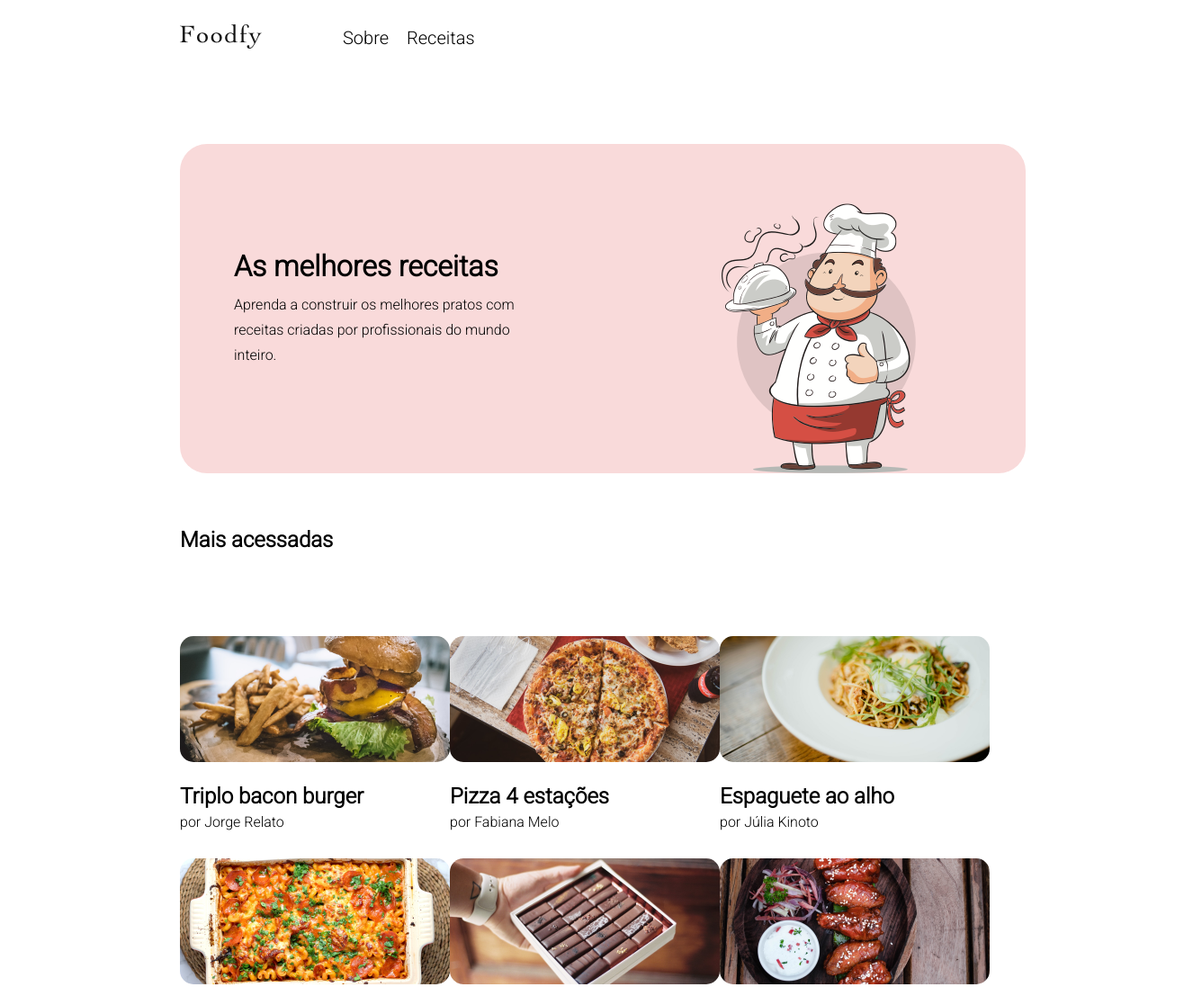
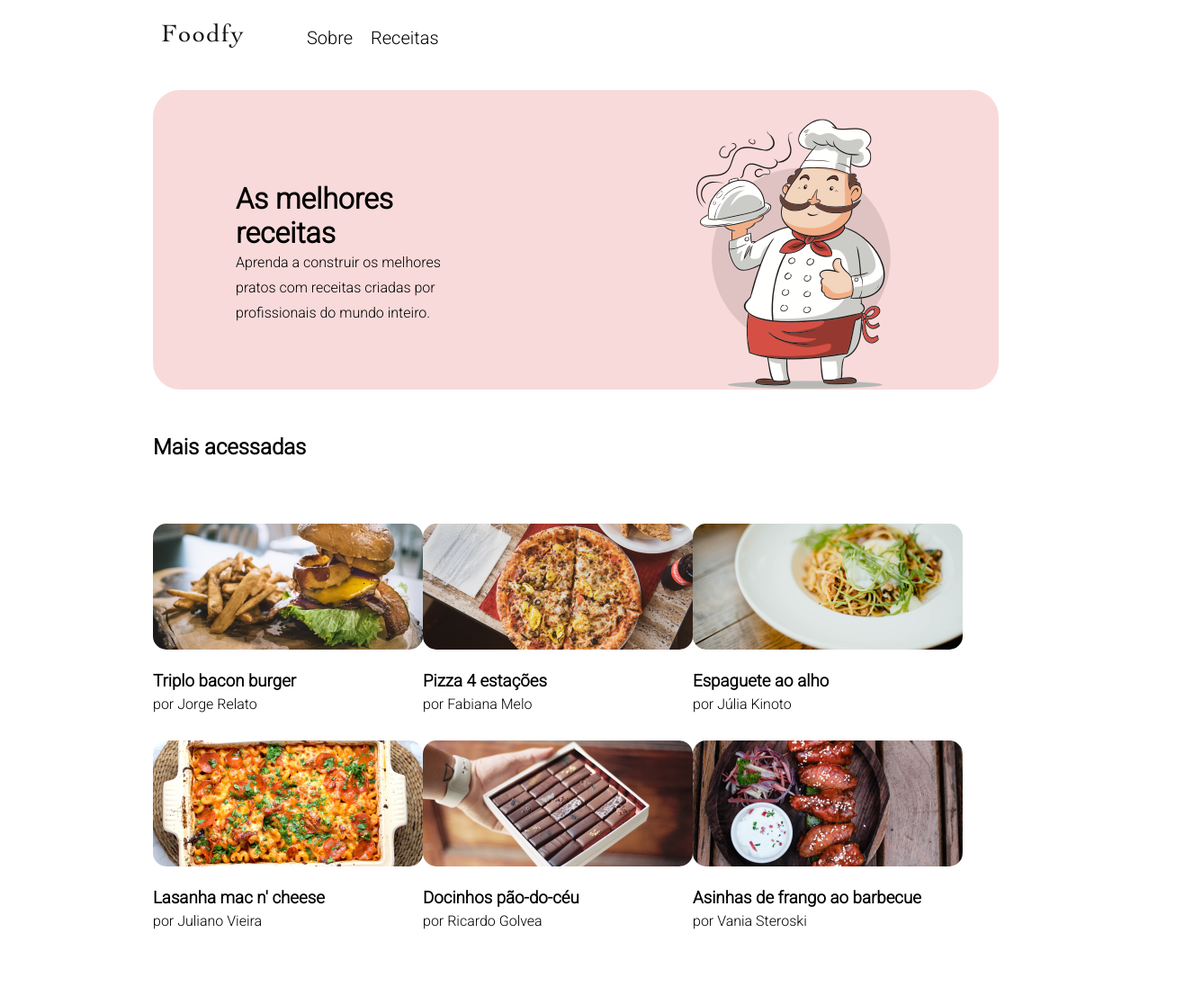
Before and after one commit to danieldantasnew/ProjetoFoodfy, a plain HTML site: page foodfy-inicial.html in a window 1280 px wide. Shown: the top 1097 px of the page at 90% size, 1326 px wide, since content can reach past the window. Drawn offline with Linux system fonts and the light colour scheme.

Commit message:
adicionando resposividade

```diff
--- a/foodfy-inicial.html
+++ b/foodfy-inicial.html
@@ -8,12 +8,13 @@
     </head>
 
     <body>
+
+        <section class="corpo">
+
             <header>
                 <div class = "links">
                     <div class="imagemLogo">
-                    <img src = "Imagens/logo.png" usemap="#botaoInicio">
-                    <map name = "botaoInicio">
-                        <area shape = "rect" href = "foodfy-inicial.html" coords = "-1,-1,90,26"/>
+                        <a href="foodfy-inicial.html"><img src = "Imagens/logo.png"></a>
                     </div>
 
                     <a href = "sobre.html">Sobre</a>
@@ -22,16 +23,21 @@
                 </div>
             </header>
 
-        <div class="organizaLayout">
+
             <div class="layout">
-                <img src = "chef.png" alt = "chef">
+                <div class="layoutTexto">
                     <h1>As melhores receitas</h1>
                     <p>Aprenda a construir os melhores pratos com receitas criadas por profissionais do mundo inteiro.</p>
-                <h2>Mais acessadas</h2>
                 </div>
+
+                <img src = "chef.png" alt = "chef">
+
             </div>
 
 
+            <h2>Mais acessadas</h2>
+
+            <div class="organizaCard">
                 <section class="cards">
                     <div class="card" id="Imagens/burger.png">
                         <div class="card_imagem">
@@ -110,6 +116,7 @@
                         </div>
                     </div>
                 </section>
+            </div>
 
             <div class="modal_overlay">
                 <div class="modal">
@@ -130,14 +137,13 @@
                     </div>
                 </div>
             </div>
-
+         <script src="scriptF.js"></script>
+        </section>
 
         <footer>
             <div class="rodape">
                 <p>Todos direitos reservados, receitas Foodfy.</p>
             </div>
         </footer>
-
-        <script src="scriptF.js"></script>
     </body>
 </html>
--- a/styles.css
+++ b/styles.css
@@ -4,6 +4,7 @@
     margin: 0;
     padding: 0;
     border: 0;
+    box-sizing: border-box;
 }
 
 :root{
@@ -19,11 +20,22 @@ body{
 
 header{
     /*position: fixed; olhar o video sobre a position fixed*/
-    padding: 30px 200px;
     padding-top: 20px;
     background-color: var(--corWhite);
+    margin-left: 10px;
+    margin-right: 10px;
 }
 
+img{
+    max-width: 100%;
+    max-height: 100%;
+}
+
+
+.corpo{
+    max-width: 960px;
+    margin: 0 auto;
+}
 
 .links{
     display: flex;
@@ -32,7 +44,7 @@ header{
 
 
 .imagemLogo{
-    padding-right: 80px;
+    padding-right: 50px;
 }
 
 
@@ -41,7 +53,7 @@ header{
     color: black;
     padding: 10px;
     font-size: 20px;
-
+    position: relative;
 }
 
 .links a:hover{
@@ -50,60 +62,75 @@ header{
     transition: 100ms;
 }
 
+.links a::after{
+    width: 0;
+    content: '';
+    background-color: black;
+    height: 2px;
+    bottom: 0px;
+    left: 0;
+    position: absolute;
+}
+
+.links a:hover::after{
+    width: 100%;
+    transition:  width 200ms ease-in-out 0.1s;
+}
 /* === PRIMEIRO LAYOUT === */
 
-.organizaLayout{
-    padding: 30px 200px;
+.layout{
+    display: flex;
+    flex-wrap: wrap;
+    align-items: center;
+    justify-content: space-between;
+    background-color: #f9dada;
+    max-width: 58.75em;
+    max-height: 33em;
+    padding: 2em;
+    border-radius: 30px;
+    padding-bottom: 1px;
     margin-top: 36px;
+    margin-left: 10px;
+    margin-right: 10px;
 }
 
-.layout{
-    background-color: #f9dada;
-    width: 940px;
-    height: 366px;
-    border-radius: 30px;
-    text-align: left;
-    position: relative;
-    margin-bottom: 100px;
+.layout img{
+    padding-right: 10%;
 }
 
-
-.layout img{
-    position: absolute;
-    left: 64%;
-    bottom: 0;
+.layoutTexto h1{
+    font-weight: bold;
+    font-size: 2em;
+    margin: 0px auto;
+    padding-left: 20%;
 }
 
-.layout h1{
-    padding: 117px 575px 10px 60px;
-    font-weight: bold;
-    font-size: 32px;
+.layoutTexto p{
+    line-height: 28px;
+    padding-left: 20%;
+    max-width: 300px;
 }
 
-
-.layout p{
-    padding: 0px 564px 117px 60px;
-    line-height: 28px;
-}
-
-.layout h2{
-    padding-top: 10px;
+.corpo h2{
     font-size: 24px;
-    margin: 50px auto;
     font-weight: bold;
+    margin-left: 10px;
+    margin-right: 10px;
 }
 
 /*=== CARDS ===*/
 
-
+.organizaCard{
+    margin-left: 10px;
+    margin-right: 10px;
+}
 .cards{
-    padding: 30px 200px;
     padding-top: 1px;
     margin: 20px auto;
-    display: grid;
-    grid-template-columns: 1fr 1fr 1fr;
+    display: flex;
+    flex-wrap: wrap;
+}
 
-}
 .card{
     margin-top: 30px;
 }
```
Also changed, not shown: receitas.html (+3 -3 lines), sobre.html (+3 -3 lines). Lines whose indentation alone changed are shown as unchanged.
